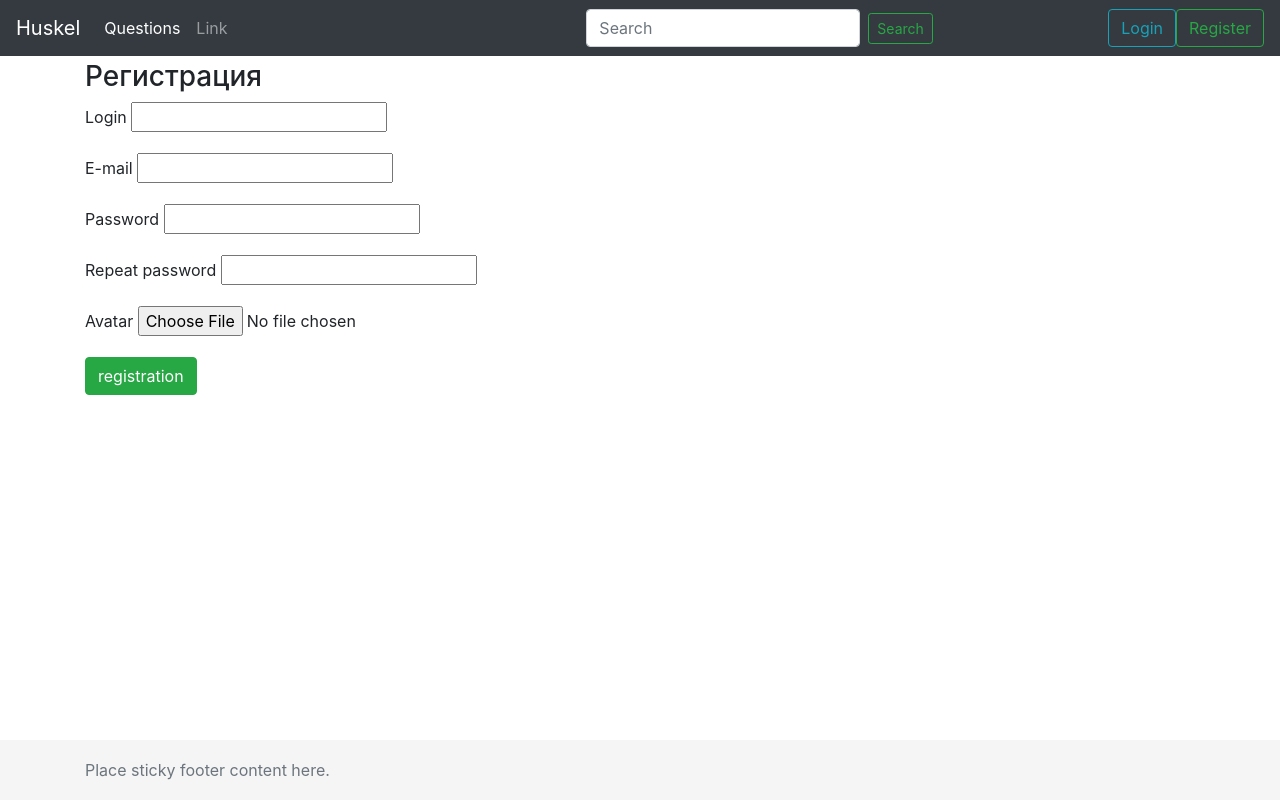
After one commit to Luckywookie/courses_homework, a Django app: template lesson_7/stackoverflow/questions/templates/registration.html in a window 1280 px wide. The commit adds this page. Run offline with Django 3.2, Linux system fonts and the light colour scheme; the template is opened without the code that fills it, so the values that code supplies are empty, except form fields; tables that the repository leaves empty hold one stand-in row (values such as "Sample post"); form fields are guessed from the names that the template uses; parts of the project's set-up code (start-up, migrations or seed data) failed here and were passed over; some libraries are stand-ins or nearby versions.

Commit message:
add registration user

```diff
--- a/lesson_7/stackoverflow/questions/models.py
+++ b/lesson_7/stackoverflow/questions/models.py
@@ -10,8 +10,7 @@ from django.db.models.signals import post_save
 
 # Create your models here.
 class Profile(AbstractUser):
-    login = models.CharField(max_length=35)
-    avatar = models.ImageField()
+    avatar = models.ImageField(upload_to='questions/static/images/avatars', blank=True, null=True)
 
     class Meta:
         app_label = 'questions'
--- a/lesson_7/stackoverflow/questions/templates/questions/login.html
+++ b/lesson_7/stackoverflow/questions/templates/login.html
@@ -1,4 +1,4 @@
-{% extends 'questions/main.html' %}
+{% extends 'main.html' %}
 
 {% block content %}
 
--- a/lesson_7/stackoverflow/questions/templates/questions/main.html
+++ b/lesson_7/stackoverflow/questions/templates/main.html
@@ -14,7 +14,7 @@
         <header>
         <!-- Fixed navbar -->
             <nav class="navbar navbar-expand-md navbar-dark fixed-top bg-dark">
-            <a class="navbar-brand" href="/questions">Huskel</a>
+            <a class="navbar-brand" href="/">Huskel</a>
             <button class="navbar-toggler" type="button" data-toggle="collapse" data-target="#navbarCollapse" aria-controls="navbarCollapse" aria-expanded="false" aria-label="Toggle navigation">
                 <span class="navbar-toggler-icon"></span>
             </button>
@@ -33,7 +33,7 @@
                 </form>
                 {% if not user.is_authenticated %}
                     <a class="btn btn-outline-info" href="/login">Login</a>
-                    <a class="btn btn-outline-success" href="/register">Register</a>
+                    <a class="btn btn-outline-success" href="/registration">Register</a>
                 {% else %}
                 <span style="color: grey">User: </span><a href="/user/"><h6 style="color: white">{{ user.get_username }}</h6></a>
                 <a class="btn btn-danger btn-sm" href="/logout">Logout</a>
@@ -76,7 +76,8 @@
                         </div><hr>
                     {% endfor %}
                 </div>
-             {% endblock %}
+                {% endblock %}
+                {% block login %}
                 <div class="col-3">
                     {% if not user.is_authenticated %}
                     <h4>Вход</h4>
@@ -88,6 +89,7 @@
                             {{ errors }}
                         {% endfor %}
                     {% endif %}
+
                     <form method="post" action="{% url 'view_login' %}">
                     {% csrf_token %}
                     <table width="200px">
@@ -104,6 +106,7 @@
                     <input type="hidden" name="next" value="{{ request.path }}" />
                     </form>
                     {% endif %}
+                    {% endblock %}
                 </div>
             </div>
     </main>
--- a/lesson_7/stackoverflow/questions/templates/questions/details.html
+++ b/lesson_7/stackoverflow/questions/templates/questions/details.html
@@ -1,4 +1,4 @@
-{% extends 'questions/main.html' %}
+{% extends 'main.html' %}
 
 {% load static %}
 
--- /dev/null
+++ b/lesson_7/stackoverflow/questions/templates/registration.html
@@ -0,0 +1,45 @@
+{% extends 'main.html' %}
+
+{% block content %}
+
+{% if not user.is_authenticated %}
+<h3>Регистрация</h3>
+<form method="post" action="{% url 'registration' %}" style="width: 500px;" enctype="multipart/form-data">
+    {% csrf_token %}
+    {% if form.errors %}
+        {% for field in form %}
+            {% for error in field.errors %}
+                <div class="alert alert-danger">
+                    <strong>{{ error|escape }}</strong>
+                </div>
+            {% endfor %}
+        {% endfor %}
+    {% endif %}
+    <div class="form-group">
+        <label for="login">Login</label>
+        {{ form.username }}
+    </div>
+    <div class="form-group">
+        <label for="email">E-mail</label>
+        {{ form.email }}
+    </div>
+    <div class="form-group">
+        <label for="password1">Password</label>
+        {{ form.password1 }}
+    </div>
+    <div class="form-group">
+        <label for="password2">Repeat password</label>
+        {{ form.password2 }}
+    </div>
+    <div class="form-group">
+        <label for="avatar">Avatar</label>
+        {{ form.avatar }}
+    </div>
+    <input class="btn btn-success" type="submit" value="registration" />
+</form>
+
+{% endif %}
+
+{% endblock %}
+{% block login %}
+{% endblock %}
--- a/lesson_7/stackoverflow/stackoverflow/urls.py
+++ b/lesson_7/stackoverflow/stackoverflow/urls.py
@@ -15,7 +15,7 @@ Including another URLconf
 """
 from django.conf.urls import url, include
 from django.contrib import admin
-from questions.views import Logout, home, view_login
+from questions.views import Logout, home, view_login, registration
 from django.contrib.auth.views import LoginView
 
 
@@ -23,7 +23,8 @@ urlpatterns = [
     url(r'^admin/', admin.site.urls),
     url(r'^$', home),
     url(r'^questions/', include('questions.urls', namespace='questions')),
-    url(r'^login/$', LoginView.as_view(template_name='questions/login.html'), name='login'),
+    url(r'^login/$', LoginView.as_view(template_name='login.html'), name='login'),
     url(r'^logout/$', Logout.as_view(), name='logout'),
     url(r'^view_login/$', view_login, name='view_login'),
+    url(r'^registration/$', registration, name='registration'),
 ]
```
Also changed, not shown: lesson_7/stackoverflow/questions/forms.py (+14 -1 lines), lesson_7/stackoverflow/questions/views.py (+18 -3 lines), lesson_7/stackoverflow/db.sqlite3, lesson_7/stackoverflow/questions/static/images/avatars/dsv.gif (added), lesson_7/stackoverflow/questions/static/images/right.jpg (added).
